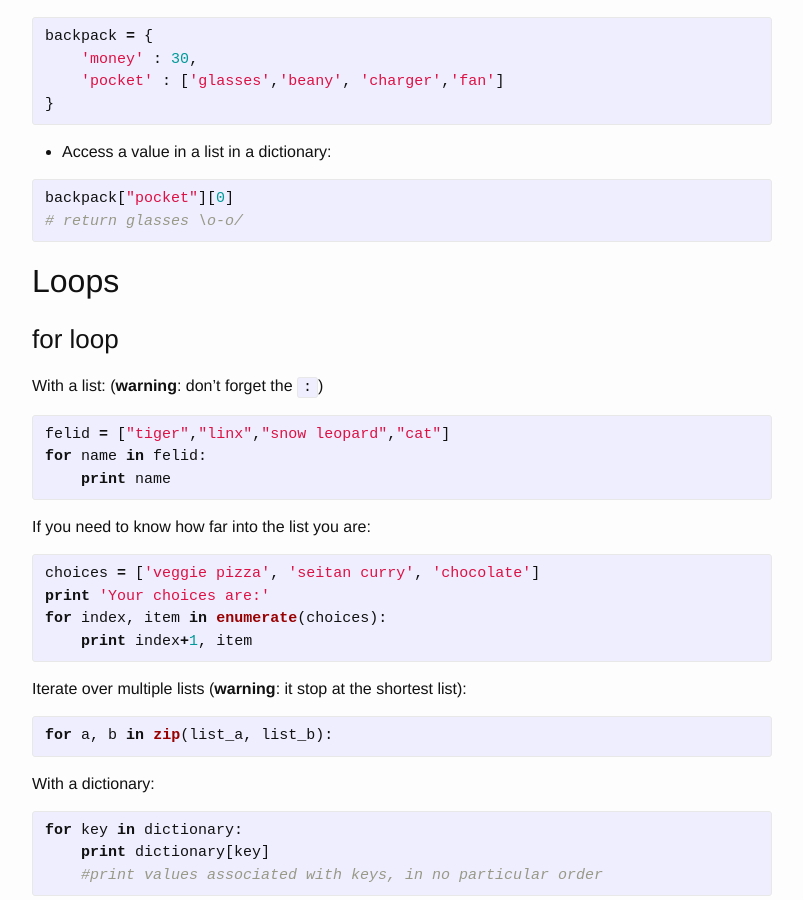
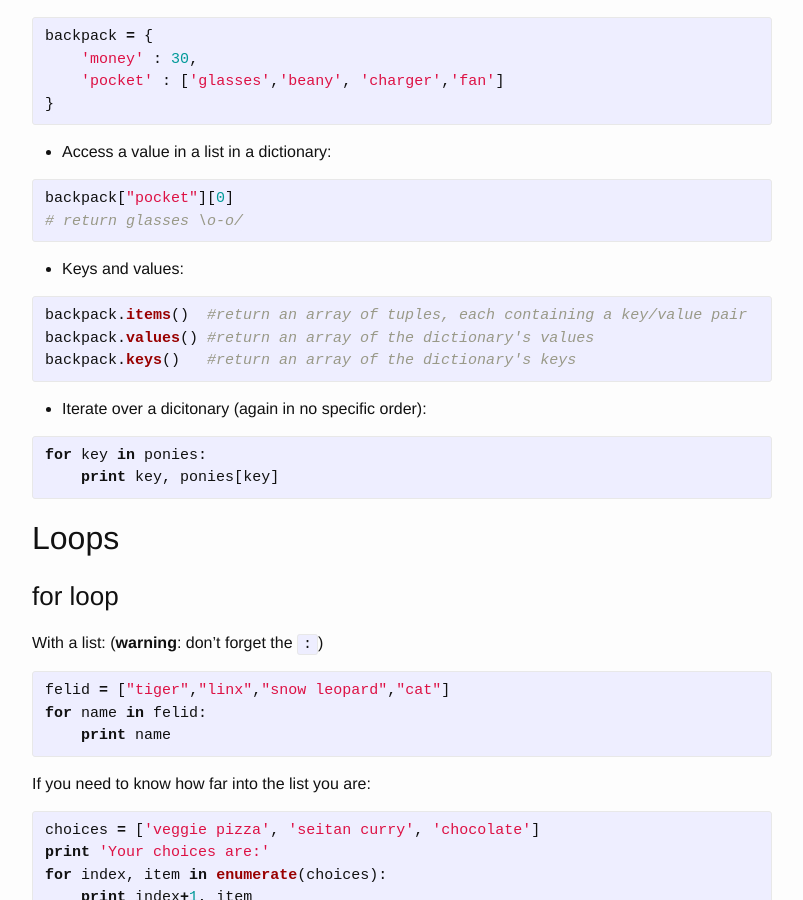
Before and after one commit to seiteta/seiteta.github.io_old, a Jekyll site: the page built from _posts/2014-11-23-python-reference.md, in a window 1280 px wide and 900 px high, scrolled down 2004 px. Shown: the whole window, without its empty margins (238-1041 px from the left). Built offline with Jekyll 4.4.1, drawn with Linux system fonts in a browser that asks for light colours.

Commit message:
Update 2014-11-23-python-reference.md

```diff
--- a/_posts/2014-11-23-python-reference.md
+++ b/_posts/2014-11-23-python-reference.md
@@ -101,6 +101,18 @@ backpack["pocket"][0]
 # return glasses \o-o/
 {% endhighlight %}
 
+* Keys and values:
+{% highlight python %}
+backpack.items()  #return an array of tuples, each containing a key/value pair
+backpack.values() #return an array of the dictionary's values
+backpack.keys()   #return an array of the dictionary's keys
+{% endhighlight %}
+
+* Iterate over a dicitonary (again in no specific order):
+{% highlight python %}
+for key in ponies:
+    print key, ponies[key]
+{% endhighlight %}
 
 ## Loops
 
```
